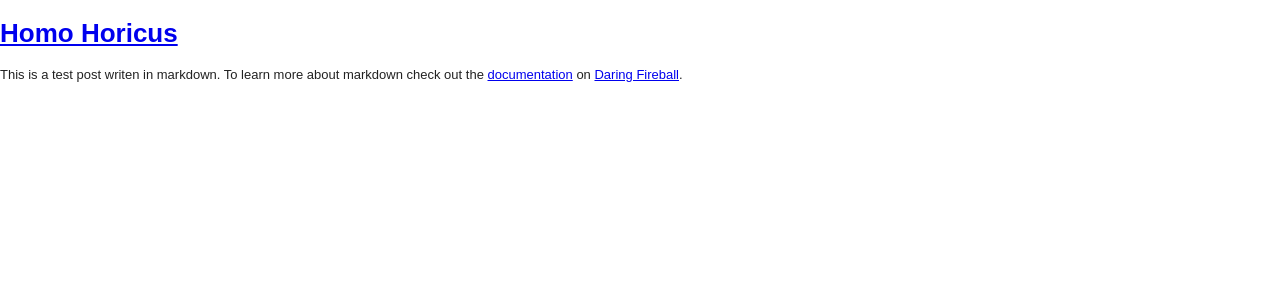
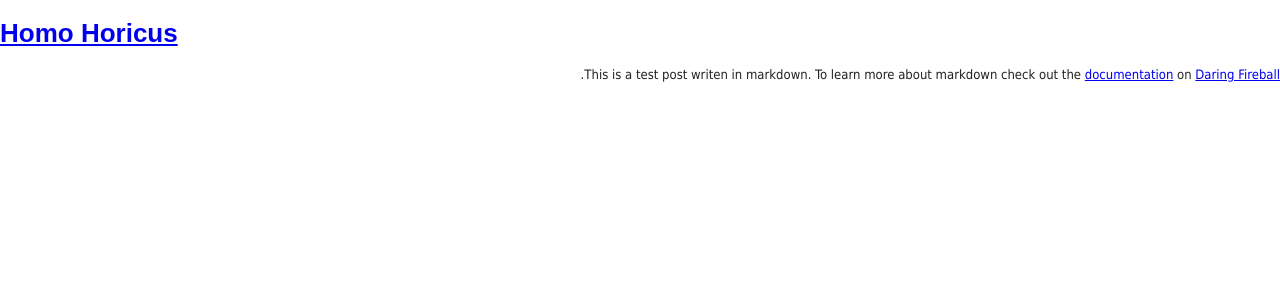
Before and after one commit to hormoz/hormoz.github.com, a Jekyll site: the page built from _posts/1985-10-26-Test-Post.md, in a window 1280 px wide. Shown: the top 300 px of the page. Built offline with Jekyll 4.4.1, drawn with Linux system fonts in a browser that asks for light colours; nearby versions of some CDN libraries; Markdown is read by kramdown in place of the engine named in the settings.

Commit message:
Updated site Tue Dec 27 14:41:35 CET 2011.

```diff
--- a/css/style.css
+++ b/css/style.css
@@ -200,8 +200,7 @@ table { border-collapse: collapse; border-spacing: 0; }
    Primary styles
    Author:
    ========================================================================== */
-
-
+   #post{direction:rtl;text-align:right;font-family:Tahoma, Arial;}
 
 
 
```
